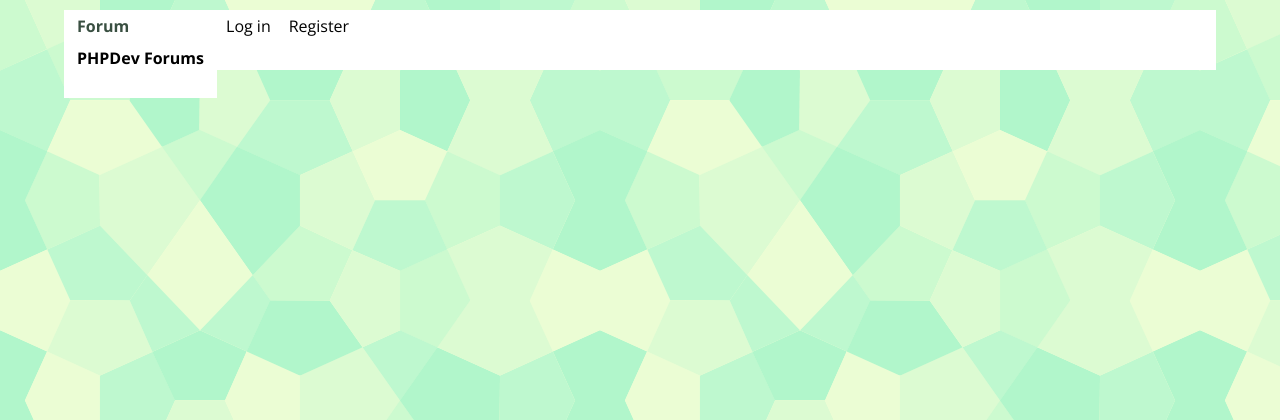
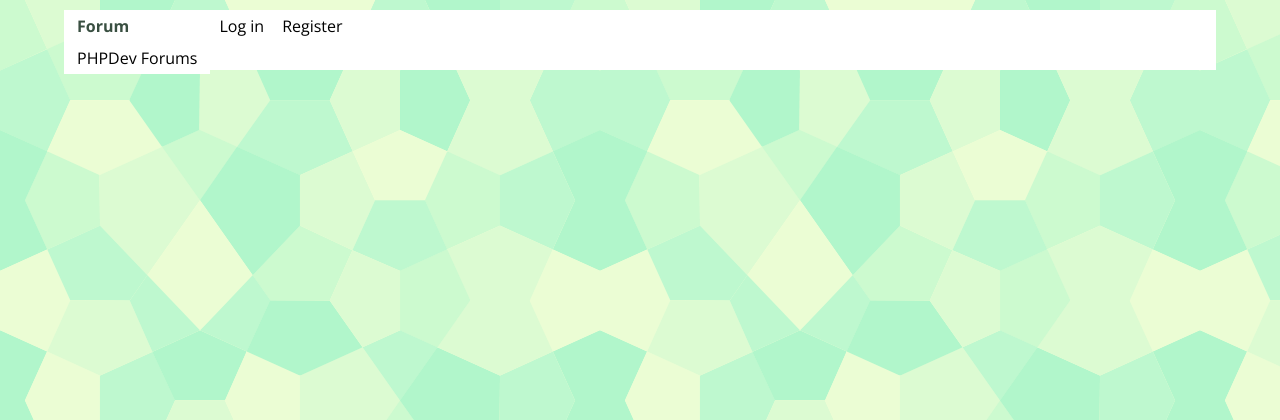
Before and after one commit to DaanvdS/PHPDevForum, a PHP site: page / in a window 1280 px wide. Shown: the top 420 px of the page. Run offline with PHP 8.4, Linux system fonts and the light colour scheme; data that the repository does not hold is empty; some libraries are stand-ins or nearby versions.

Commit message:
Push from Wietze (27 Jan 2015 06:33:05 PM)

```diff
--- a/index.php
+++ b/index.php
@@ -92,7 +92,7 @@ include('dbdisconnect.inc.php');
 	<body>
 		<div id="container">
 		<div id="header">
-			<table>
+			<table id="header-table">
 			<tr>
 			<td>
 			<a class="hidden-a" href="?p=index">
--- a/styles/style.css
+++ b/styles/style.css
@@ -53,6 +53,14 @@ a, a:visited
 	height: 60px;
 	width: 100%;
 }
+#header-table
+{
+
+}
+#header-table tr
+{
+	padding: 0px;
+}
 #title
 {
 	position: absolute;
@@ -82,6 +90,7 @@ a, a:visited
 	-moz-border-radius-bottomleft: 10px;
 	border-bottom-left-radius: 10px; */
 }
+/*
 #breadcrumb
 {
 	height: 50px;
@@ -92,6 +101,7 @@ a, a:visited
 	color:#394F41;
 	font-weight: bold;
 }
+*/
 #account-info
 {
 	position: absolute;
```
